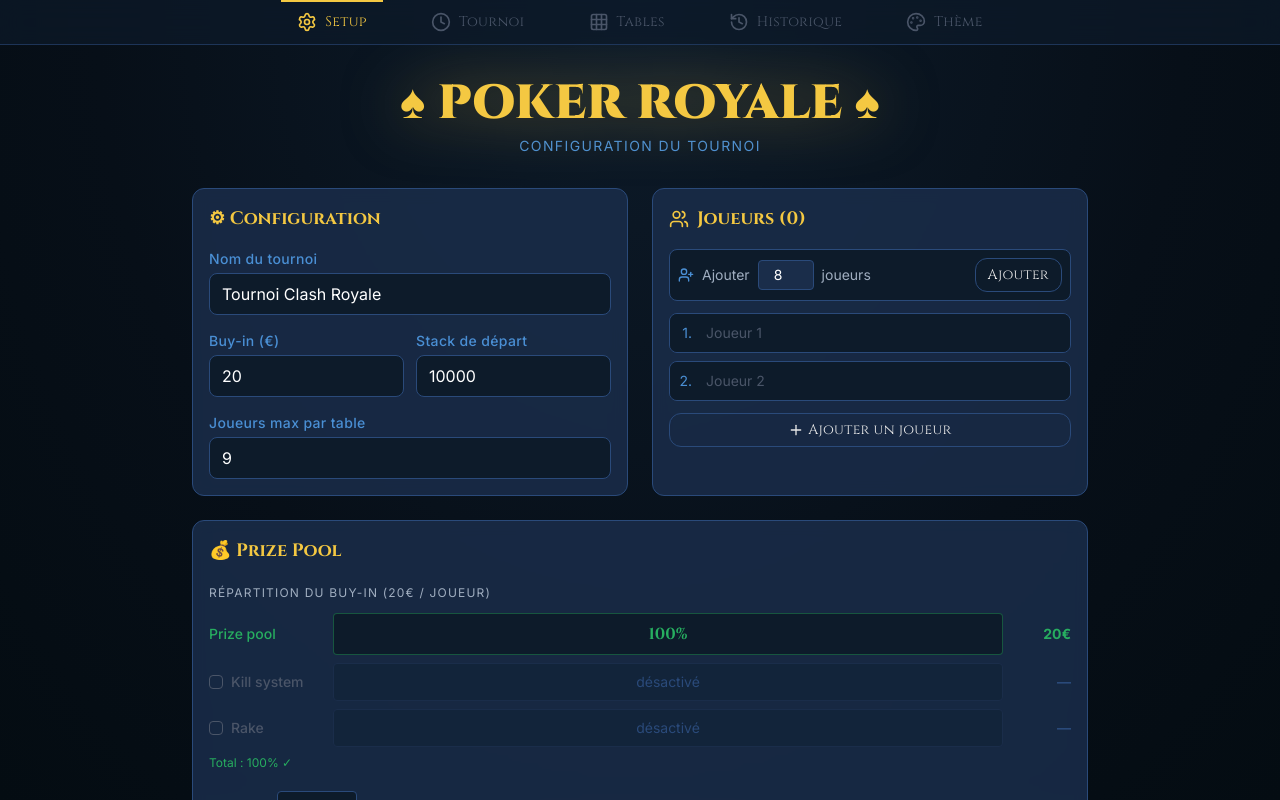
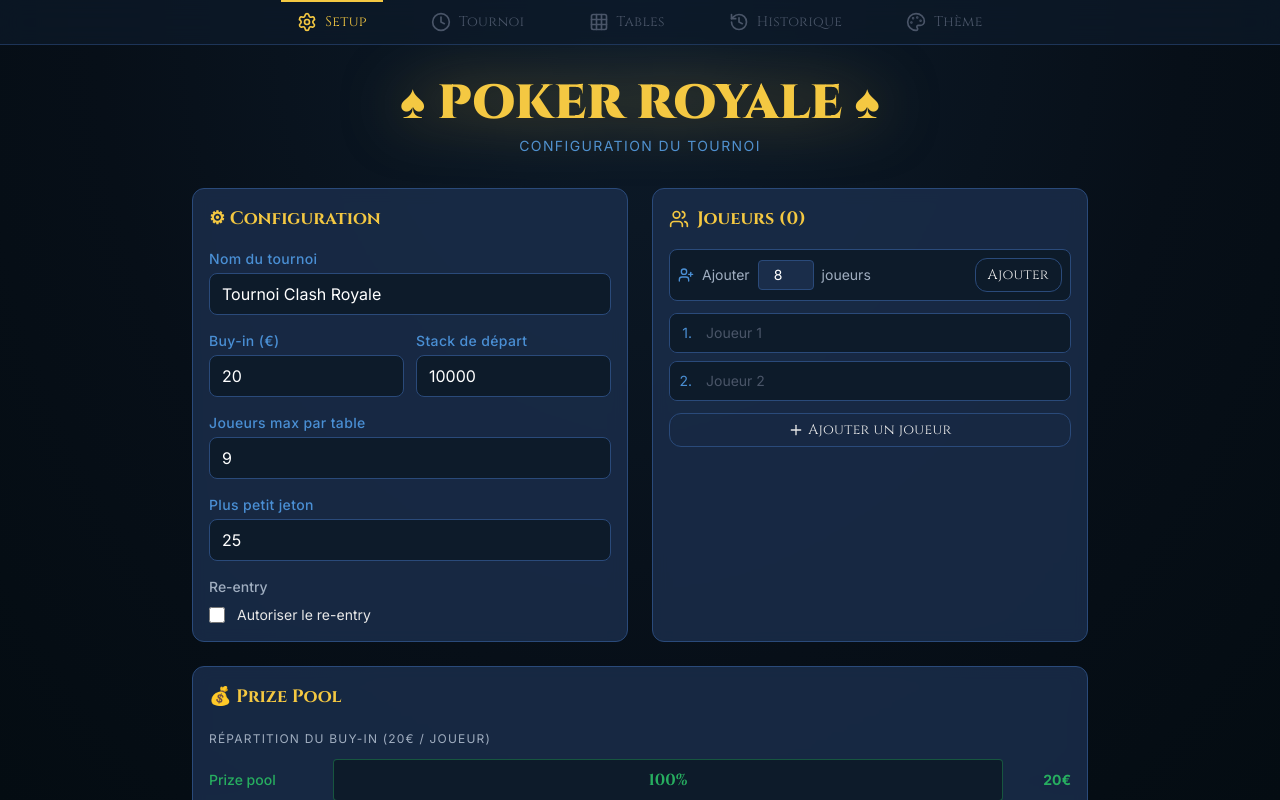
Before and after one commit to arseum/clash-poker-tournament, a React (Vite) app: page / in a window 1280 px wide. Shown: the top 800 px of the page. Built offline with nearby package versions, Linux system fonts and the light colour scheme.

Commit message:
feat: add smallestChip and reEntry inputs to SetupPage

```diff
--- a/src/pages/SetupPage.tsx
+++ b/src/pages/SetupPage.tsx
@@ -23,6 +23,8 @@ export function SetupPage({ onNavigate }: SetupPageProps) {
     maxPlayersPerTable: 9,
     blindStructure: DEFAULT_BLIND_STRUCTURE,
     prizePool: DEFAULT_PRIZE_POOL_CONFIG,
+    smallestChip: 25,
+    reEntry: null,
   });
 
   const [playerNames, setPlayerNames] = useState<string[]>(['', '']);
@@ -125,6 +127,56 @@ export function SetupPage({ onNavigate }: SetupPageProps) {
                 min={2}
                 max={10}
               />
+              <CRInput
+                label="Plus petit jeton"
+                type="number"
+                value={config.smallestChip}
+                onChange={e => setConfig(c => ({ ...c, smallestChip: Math.max(1, Number(e.target.value)) }))}
+                min={1}
+              />
+              <div className="flex flex-col gap-2">
+                <label className="text-sm text-[#a0aec0] font-medium">Re-entry</label>
+                <div className="flex items-center gap-3">
+                  <input
+                    type="checkbox"
+                    id="reentry-toggle"
+                    checked={config.reEntry !== null}
+                    onChange={e => setConfig(c => ({
+                      ...c,
+                      reEntry: e.target.checked ? { maxLevel: 4, maxPerPlayer: 1 } : null,
+                    }))}
+                    className="accent-[#f4c842] cursor-pointer w-4 h-4"
+                  />
+                  <label htmlFor="reentry-toggle" className="text-sm text-[#e8e8e8] cursor-pointer">
+                    Autoriser le re-entry
+                  </label>
+                </div>
+                {config.reEntry && (
+                  <div className="grid grid-cols-2 gap-3 pl-1">
+                    <CRInput
+                      label="Jusqu'au niveau"
+                      type="number"
+                      value={config.reEntry.maxLevel}
+                      onChange={e => setConfig(c => ({
+                        ...c,
+                        reEntry: c.reEntry ? { ...c.reEntry, maxLevel: Math.max(1, Number(e.target.value)) } : null,
+                      }))}
+                      min={1}
+                      max={config.blindStructure.length}
+                    />
+                    <CRInput
+                      label="Max par joueur (0=∞)"
+                      type="number"
+                      value={config.reEntry.maxPerPlayer}
+                      onChange={e => setConfig(c => ({
+                        ...c,
+                        reEntry: c.reEntry ? { ...c.reEntry, maxPerPlayer: Math.max(0, Number(e.target.value)) } : null,
+                      }))}
+                      min={0}
+                    />
+                  </div>
+                )}
+              </div>
             </div>
           </CRCard>
 
@@ -217,6 +269,11 @@ export function SetupPage({ onNavigate }: SetupPageProps) {
             <BlindStructureEditor
               structure={config.blindStructure}
               onChange={bs => setConfig(c => ({ ...c, blindStructure: bs }))}
+              playerCount={validPlayers.length}
+              startingStack={config.startingStack}
+              maxPlayersPerTable={config.maxPlayersPerTable}
+              smallestChip={config.smallestChip}
+              reEntry={config.reEntry}
             />
           </CRCard>
         </div>
```
